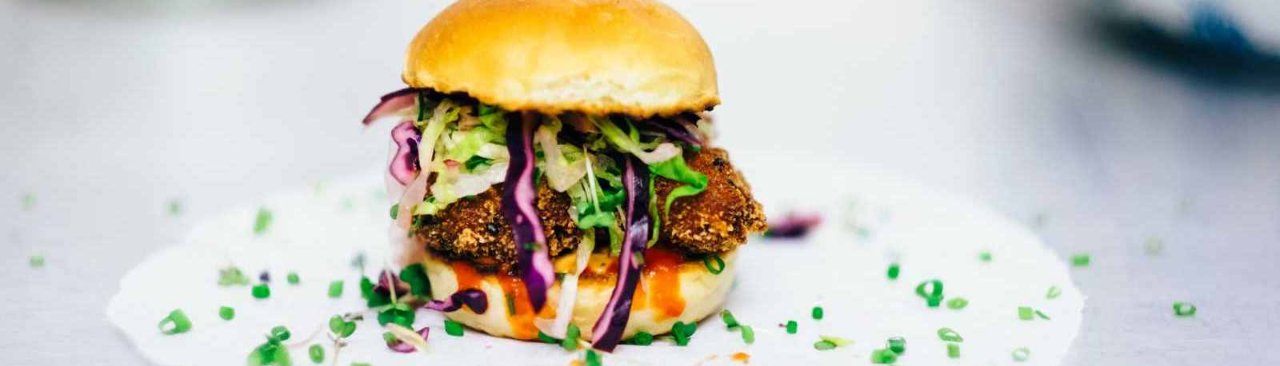
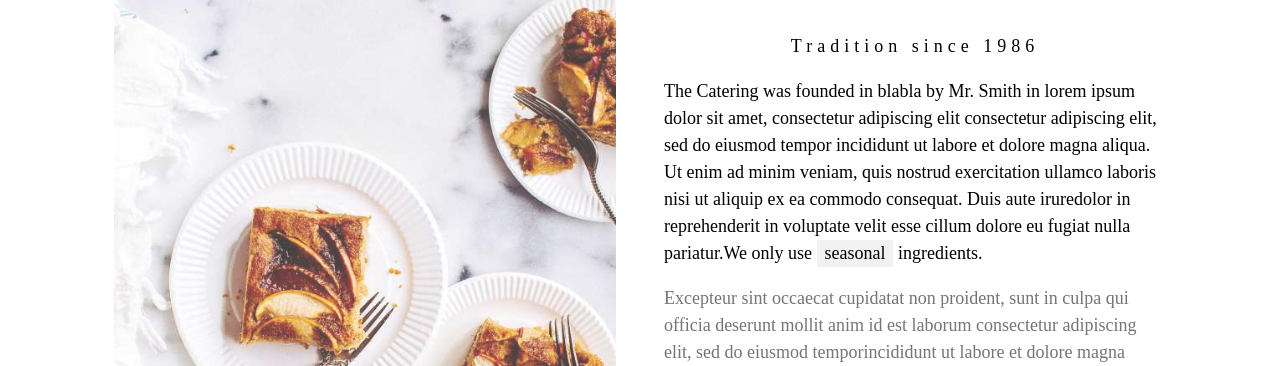
Before and after one commit to Tagliacollii/mywebisite, a plain HTML site: page index.html in a window 1280 px wide. Shown: the part 173-539 px from the top of the page. Drawn offline with nearby package versions, Linux system fonts and the light colour scheme.

Commit message:
Alterei a data da fundacao para 1986

```diff
--- a/index.html
+++ b/index.html
@@ -47,7 +47,7 @@ h1, h2, h3, h4, h5, h6 {
 
     <div class="w3-col m6 w3-padding-large">
       <h1 class="w3-center">About Catering</h1><br>
-      <h5 class="w3-center">Tradition since 1910</h5>
+      <h5 class="w3-center">Tradition since 1986</h5>
       <p class="w3-large">The Catering was founded in blabla by Mr. Smith in lorem ipsum dolor sit amet, consectetur adipiscing elit consectetur adipiscing elit, sed do eiusmod tempor incididunt ut labore et dolore magna aliqua. Ut enim ad minim veniam, quis nostrud exercitation ullamco laboris nisi ut aliquip ex ea commodo consequat. Duis aute iruredolor in reprehenderit in voluptate velit esse cillum dolore eu fugiat nulla pariatur.We only use <span class="w3-tag w3-light-grey">seasonal</span> ingredients.</p>
       <p class="w3-large w3-text-grey w3-hide-medium">Excepteur sint occaecat cupidatat non proident, sunt in culpa qui officia deserunt mollit anim id est laborum consectetur adipiscing elit, sed do eiusmod temporincididunt ut labore et dolore magna aliqua. Ut enim ad minim veniam, quis nostrud exercitation ullamco laboris nisi ut aliquip ex ea commodo consequat.</p>
     </div>
```
Also changed, not shown: hambuger.jpg (renamed from hamburger.jpg).
